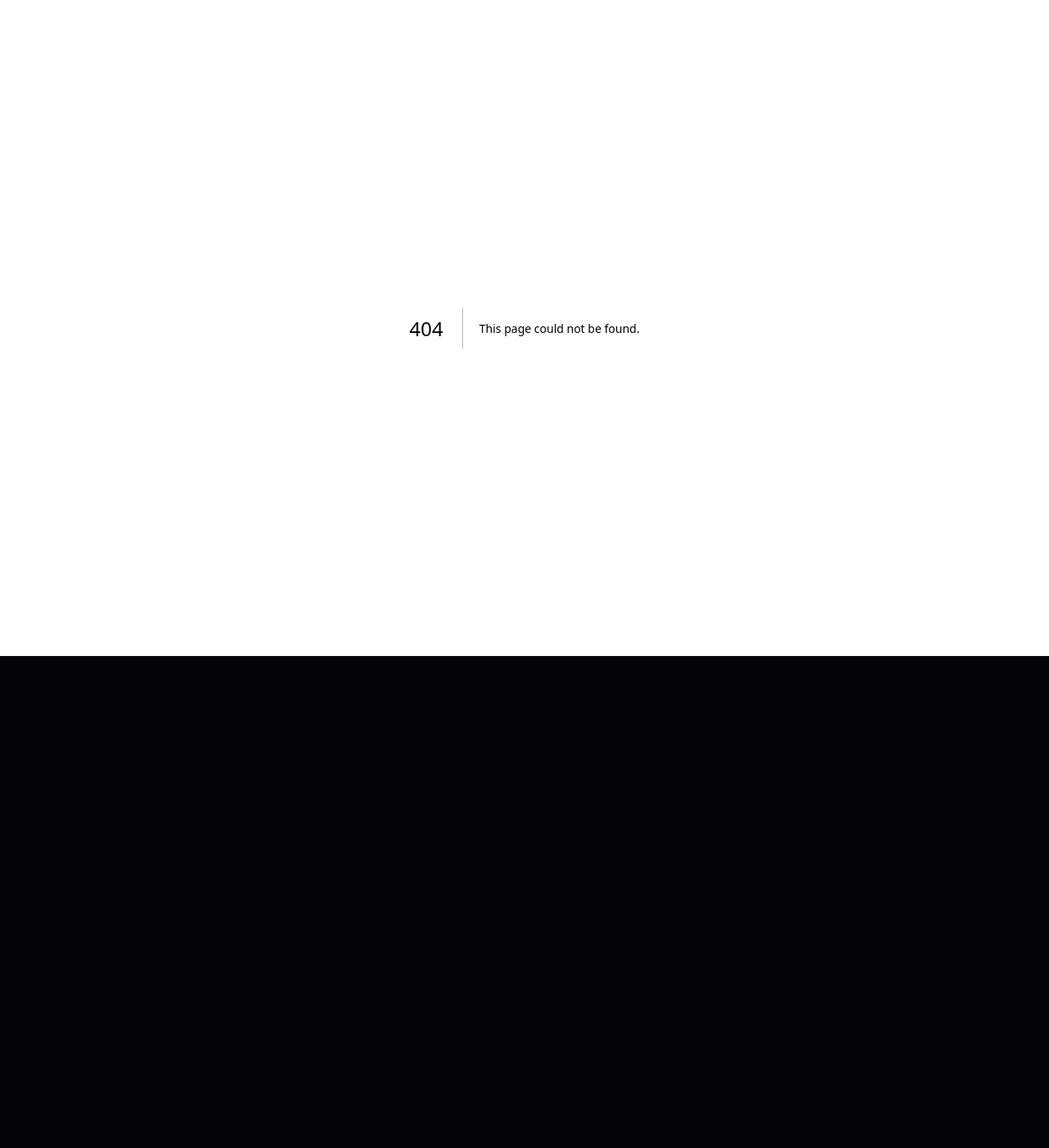
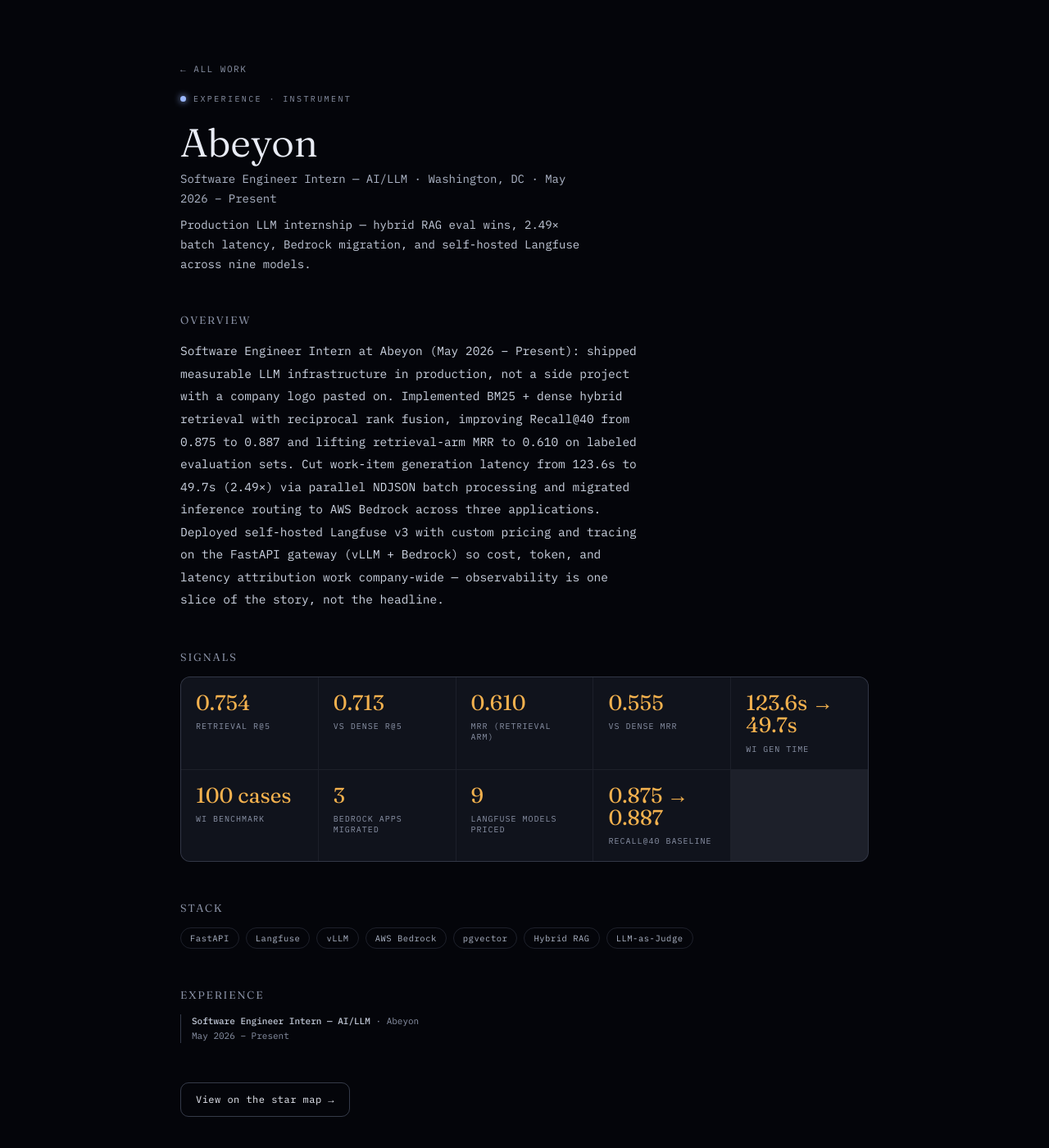
Before and after one commit to Aadhavsb/portfolio, a Next.js app: page /work/abeyon-llm in a window 1280 px wide. Before the commit this address had no page. Shown: the top 1400 px of the page at 82% size. Before the commit the page ends 800 px from the top, so only its background shows below. Built offline with nearby package versions, Linux system fonts and the light colour scheme.

Commit message:
feat(work): add static case study routes from site.json

```diff
--- /dev/null
+++ b/app/work/[slug]/page.tsx
@@ -0,0 +1,102 @@
+import type { Metadata } from "next";
+import Link from "next/link";
+import { notFound } from "next/navigation";
+import siteRaw from "@/data/site.json";
+
+const site = siteRaw as any;
+
+const CONST_COLOR: Record<string, string> = {
+  instrument: "#9bb8ff", presence: "#7ee0d0", arena: "#c2a6ff",
+  platform: "#f3b14e", shelf: "#fde4b8", lab: "#bcd0ff",
+};
+
+function findStudy(slug: string) {
+  return (site.projects as any[]).find(
+    (p) => p.caseStudyPath && p.caseStudyPath.split("/").pop() === slug
+  );
+}
+
+export function generateStaticParams() {
+  return (site.projects as any[])
+    .filter((p) => p.caseStudyPath)
+    .map((p) => ({ slug: p.caseStudyPath.split("/").pop() as string }));
+}
+
+export async function generateMetadata({
+  params,
+}: { params: Promise<{ slug: string }> }): Promise<Metadata> {
+  const { slug } = await params;
+  const p = findStudy(slug);
+  if (!p) return { title: "Not found" };
+  return { title: `${p.title} — Aadhav Bharadwaj`, description: p.hook };
+}
+
+export default async function CaseStudy({
+  params,
+}: { params: Promise<{ slug: string }> }) {
+  const { slug } = await params;
+  const p = findStudy(slug);
+  if (!p) notFound();
+
+  const con = p.constellation;
+  const metrics = (p.metricsScroll && p.metricsScroll.length ? p.metricsScroll : p.metrics) || [];
+  const role = p.linkedExperience
+    ? (site.experience as any[]).find((r) => r.id === p.linkedExperience)
+    : null;
+
+  return (
+    <main className="work-wrap">
+      <Link className="work-back" href="/work">← All work</Link>
+
+      <div className="work-eyebrow" style={{ marginTop: 22 }}>
+        {con && (
+          <span className="cdot" style={{ background: CONST_COLOR[con] || "#a78bfa", boxShadow: `0 0 8px ${CONST_COLOR[con] || "#a78bfa"}` }} />
+        )}
+        <span>{p.starKind === "experience" ? "Experience" : "Project"}{con ? ` · ${con}` : ""}</span>
+      </div>
+      <h1 className="work-h1">{p.title}</h1>
+      {p.subtitle && <p className="work-lede" style={{ color: "#aeb6c8" }}>{p.subtitle}</p>}
+      {p.hook && <p className="work-lede">{p.hook}</p>}
+
+      {p.writeup && (
+        <section className="work-section">
+          <h2>Overview</h2>
+          <p className="cs-writeup">{p.writeup}</p>
+        </section>
+      )}
+
+      {metrics.length > 0 && (
+        <section className="work-section">
+          <h2>Signals</h2>
+          <div className="cs-metrics">
+            {metrics.map((m: any, i: number) => (
+              <div className="m" key={i}><div className="v">{m.value}</div><div className="k">{m.label}</div></div>
+            ))}
+          </div>
+        </section>
+      )}
+
+      {p.stack && p.stack.length > 0 && (
+        <section className="work-section">
+          <h2>Stack</h2>
+          <div className="tags">{p.stack.map((s: string) => <span key={s}>{s}</span>)}</div>
+        </section>
+      )}
+
+      {role && (
+        <section className="work-section">
+          <h2>Experience</h2>
+          <div className="role-foot"><b>{role.role}</b> · {role.org}<br />{role.period}</div>
+        </section>
+      )}
+
+      <section className="work-section">
+        <div className="cs-acts">
+          {p.links?.github && <a href={p.links.github} target="_blank" rel="noreferrer">GitHub ↗</a>}
+          {p.links?.demo && <a href={p.links.demo} target="_blank" rel="noreferrer">Live demo ↗</a>}
+          <Link href="/">View on the star map →</Link>
+        </div>
+      </section>
+    </main>
+  );
+}
```
